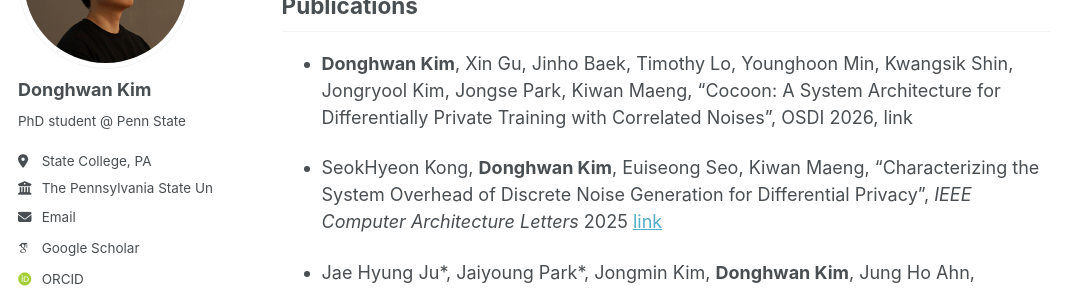
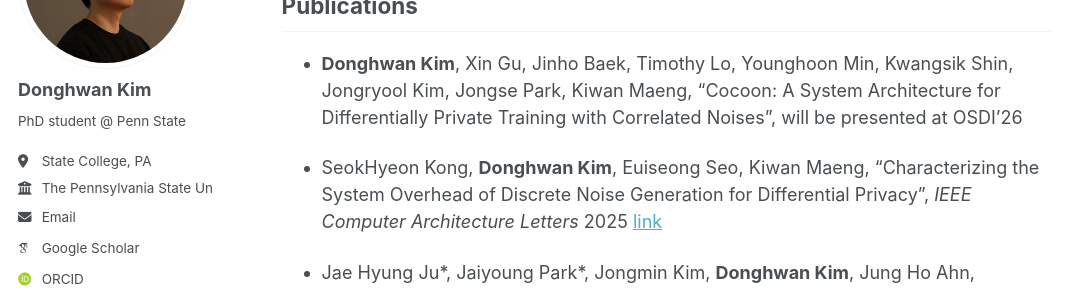
Before and after one commit to heyday98/heyday98.github.io, a Jekyll site: the page built from _pages/about.md, in a window 1280 px wide and 900 px high, scrolled down 428 px. Shown: the part 207-497 px from the top of the window, without its empty margins (0-1084 px from the left). Built offline with Jekyll 4.4.1, drawn with Linux system fonts in a browser that asks for light colours; some web fonts are replaced; a script bundle is joined from its source files by our own code; library files that are not in the unit come from our copies.

Commit message:
Update Publication

```diff
--- a/_pages/about.md
+++ b/_pages/about.md
@@ -18,7 +18,7 @@ Our recent work "Cocoon: A System Architecture for Differentially Private Traini
 
 ## Publications
 
-- **Donghwan Kim**, Xin Gu, Jinho Baek, Timothy Lo, Younghoon Min, Kwangsik Shin, Jongryool Kim, Jongse Park, Kiwan Maeng, "Cocoon: A System Architecture for Differentially Private Training with Correlated Noises", OSDI 2026, link
+- **Donghwan Kim**, Xin Gu, Jinho Baek, Timothy Lo, Younghoon Min, Kwangsik Shin, Jongryool Kim, Jongse Park, Kiwan Maeng, "Cocoon: A System Architecture for Differentially Private Training with Correlated Noises", will be presented at OSDI'26
 
 - SeokHyeon Kong, **Donghwan Kim**, Euiseong Seo, Kiwan Maeng, "Characterizing the System Overhead of Discrete Noise Generation for Differential Privacy", *IEEE Computer Architecture Letters* 2025 [link](https://ieeexplore.ieee.org/document/11223060)
 
```
